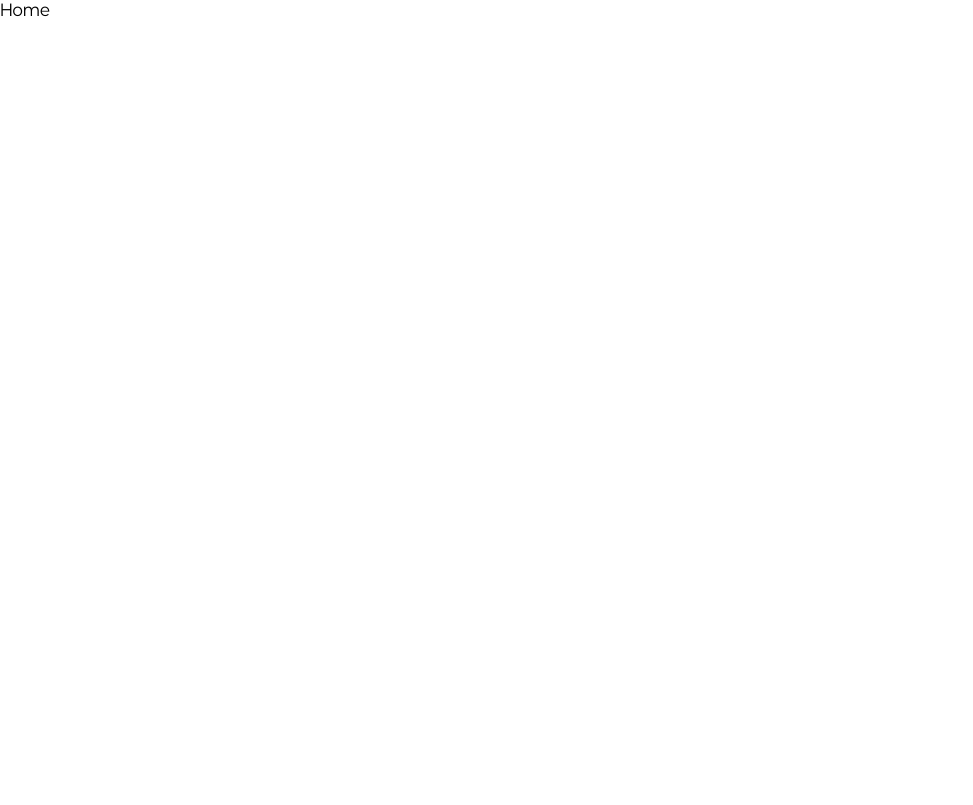
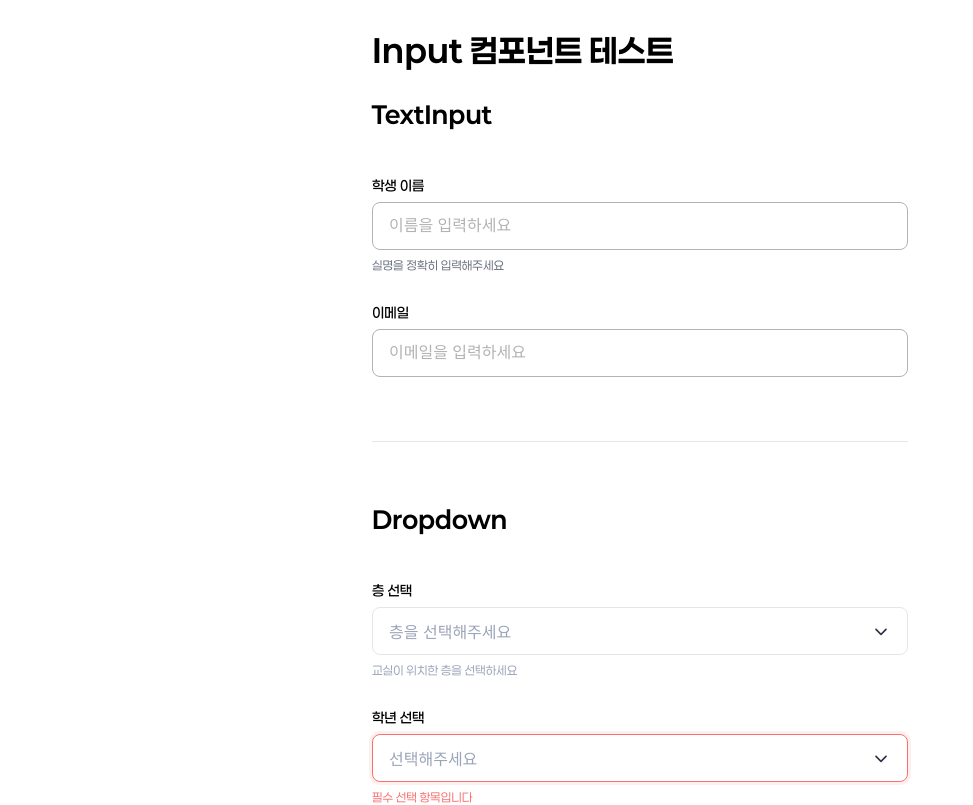
Before and after one commit to Teachers-Teachmon/Teachmon-Client-V2, a React (Vite) app: page / in a window 1280 px wide. Shown: the top 805 px of the page, without its empty margins (0-973 px from the left). Built offline with nearby package versions, Linux system fonts and the light colour scheme.

Commit message:
feat/TC-1 :: Dropdown 컴포넌트 제작

```diff
--- a/src/App.tsx
+++ b/src/App.tsx
@@ -1,9 +1,86 @@
 import { Routes, Route } from 'react-router-dom'
+import { useState } from 'react'
+import TextInput from './components/ui/input/textInput'
+import Dropdown from './components/ui/input/dropdown'
 
 function App() {
+  const [name, setName] = useState('')
+  const [email, setEmail] = useState('')
+
+  const [floor, setFloor] = useState('')
+  const [grade, setGrade] = useState('')
+  const [subject, setSubject] = useState('')
+
+  const floors = ['1층', '2층', '3층', '4층', '5층']
+  const grades = ['1학년', '2학년', '3학년']
+  const subjects = ['수학', '영어', '국어', '과학', '사회', '역사', '물리', '화학', '생물', '지구과학']
+
   return (
       <Routes>
-        <Route path="/" element={<div>Home</div>} />
+        <Route path="/" element={
+          <div style={{ padding: '2rem', maxWidth: '600px', margin: '0 auto' }}>
+            <h1>Input 컴포넌트 테스트</h1>
+
+            <div style={{ display: 'flex', flexDirection: 'column', gap: '2rem', marginTop: '2rem' }}>
+              <h2 style={{ marginBottom: '1rem' }}>TextInput</h2>
+
+              <TextInput
+                label="학생 이름"
+                placeholder="이름을 입력하세요"
+                value={name}
+                onChange={(e) => setName(e.target.value)}
+                helperText="실명을 정확히 입력해주세요"
+              />
+
+              <TextInput
+                label="이메일"
+                placeholder="이메일을 입력하세요"
+                value={email}
+                onChange={(e) => setEmail(e.target.value)}
+                error={email && !email.includes('@') ? '올바른 이메일 형식이 아닙니다' : undefined}
+              />
+
+              <hr style={{ margin: '2rem 0', border: 'none', borderTop: '1px solid #e5e7eb' }} />
+
+              <h2 style={{ marginBottom: '1rem' }}>Dropdown</h2>
+
+              <Dropdown
+                label="층 선택"
+                placeholder="층을 선택해주세요"
+                items={floors}
+                value={floor}
+                onChange={setFloor}
+                helperText="교실이 위치한 층을 선택하세요"
+              />
+
+              <Dropdown
+                label="학년 선택"
+                items={grades}
+                value={grade}
+                onChange={setGrade}
+                error={!grade ? '필수 선택 항목입니다' : undefined}
+              />
+
+              <Dropdown
+                label="과목 선택 (스크롤 테스트)"
+                placeholder="과목을 선택해주세요"
+                items={subjects}
+                value={subject}
+                onChange={setSubject}
+                customMaxHeight="12rem"
+              />
+
+              <Dropdown
+                label="비활성화 드롭다운"
+                placeholder="선택할 수 없습니다"
+                items={floors}
+                value=""
+                onChange={() => {}}
+                disabled
+              />
+            </div>
+          </div>
+        } />
         <Route path="*" element={<div>Not Found</div>} />
       </Routes>
   )
--- /dev/null
+++ b/src/components/ui/input/dropdown/index.tsx
@@ -0,0 +1,116 @@
+import { useState, useRef, useEffect } from "react";
+import * as S from "./style";
+import bottomArrow from "/icons/bottomArrow.svg";
+
+interface DropdownProps<T = string> {
+  label?: string;
+  placeholder?: string;
+  items: T[];
+  value?: T;
+  onChange: (value: T) => void;
+  error?: string;
+  helperText?: string;
+  disabled?: boolean;
+  customHeight?: string;
+  customBorderRadius?: string;
+  customMaxHeight?: string;
+  renderItem?: (item: T) => React.ReactNode;
+  getItemKey?: (item: T, index: number) => string | number;
+}
+
+export default function Dropdown<T = string>({
+  label,
+  placeholder = "선택해주세요",
+  items,
+  value,
+  onChange,
+  error,
+  helperText,
+  disabled = false,
+  customHeight,
+  customBorderRadius,
+  customMaxHeight,
+  renderItem,
+  getItemKey
+}: DropdownProps<T>) {
+  const [isOpen, setIsOpen] = useState(false);
+  const dropdownRef = useRef<HTMLDivElement>(null);
+  const hasError = !!error;
+
+  // 외부 클릭 감지
+  useEffect(() => {
+    const handleClickOutside = (event: MouseEvent) => {
+      if (dropdownRef.current && !dropdownRef.current.contains(event.target as Node)) {
+        setIsOpen(false);
+      }
+    };
+
+    if (isOpen) {
+      document.addEventListener("mousedown", handleClickOutside);
+    }
+
+    return () => {
+      document.removeEventListener("mousedown", handleClickOutside);
+    };
+  }, [isOpen]);
+
+  const handleToggle = () => {
+    if (!disabled) {
+      setIsOpen(!isOpen);
+    }
+  };
+
+  const handleSelect = (item: T) => {
+    onChange(item);
+    setIsOpen(false);
+  };
+
+  const displayValue = value !== undefined && value !== null ? String(value) : null;
+  const defaultRenderItem = (item: T) => String(item);
+  const itemRenderer = renderItem || defaultRenderItem;
+  const keyGenerator = getItemKey || ((item: T, index: number) => index);
+
+  return (
+    <S.DropdownWrapper ref={dropdownRef}>
+      {label && <S.Label>{label}</S.Label>}
+
+      <S.DropdownContainer
+        $hasError={hasError}
+        $disabled={disabled}
+        $isOpen={isOpen}
+        $height={customHeight}
+        $borderRadius={customBorderRadius}
+        onClick={handleToggle}
+      >
+        <S.SelectedText $placeholder={!displayValue}>
+          {displayValue || placeholder}
+        </S.SelectedText>
+
+        <S.ArrowIcon $isOpen={isOpen} src={bottomArrow} alt="arrow" />
+
+        {isOpen && !disabled && (
+          <S.DropdownMenu
+            $maxHeight={customMaxHeight}
+            $borderRadius={customBorderRadius}
+          >
+            {items.map((item, index) => (
+              <S.DropdownItem
+                key={keyGenerator(item, index)}
+                $selected={value === item}
+                onClick={(e) => {
+                  e.stopPropagation();
+                  handleSelect(item);
+                }}
+              >
+                {itemRenderer(item)}
+              </S.DropdownItem>
+            ))}
+          </S.DropdownMenu>
+        )}
+      </S.DropdownContainer>
+
+      {error && <S.ErrorMessage>{error}</S.ErrorMessage>}
+      {!error && helperText && <S.HelperText>{helperText}</S.HelperText>}
+    </S.DropdownWrapper>
+  );
+}
--- /dev/null
+++ b/src/components/ui/input/dropdown/style.ts
@@ -0,0 +1,135 @@
+import styled from "@emotion/styled";
+import { colors, zIndex, radius } from "@/styles/theme";
+
+export const DropdownWrapper = styled.div`
+  display: flex;
+  flex-direction: column;
+  font-family: 'Pretendard', sans-serif;
+  gap: 0.5rem;
+  width: 100%;
+  font-family: inherit;
+`
+
+export const Label = styled.label`
+  font-size: 0.875rem;
+  font-weight: 500;
+  color: ${colors.text};
+  font-family: inherit;
+`
+
+export const DropdownContainer = styled.div<{
+  $hasError?: boolean;
+  $disabled?: boolean;
+  $isOpen?: boolean;
+  $height?: string;
+  $borderRadius?: string;
+}>`
+  position: relative;
+  width: 100%;
+  height: ${props => props.$height || '3rem'};
+  display: flex;
+  align-items: center;
+  justify-content: space-between;
+  padding: 0.75rem 1rem;
+  font-size: 1rem;
+  font-family: inherit;
+  border: 1px solid ${props => props.$hasError ? colors.error : props.$isOpen ? colors.primary : colors.n02};
+  border-radius: ${props => props.$borderRadius || radius.md};
+  background-color: ${props => props.$disabled ? colors.primaryBackground : colors.background};
+  cursor: ${props => props.$disabled ? 'not-allowed' : 'pointer'};
+  transition: all 0.2s ease;
+  user-select: none;
+  opacity: ${props => props.$disabled ? '0.6' : '1'};
+
+  &:hover {
+    ${props => !props.$disabled && `
+      border-color: ${props.$hasError ? colors.error : colors.primary};
+    `}
+  }
+
+  ${props => props.$isOpen && !props.$hasError && `
+    box-shadow: 0 0 0 3px ${colors.primary100};
+  `}
+
+  ${props => props.$hasError && `
+    box-shadow: 0 0 0 3px rgba(248, 113, 113, 0.1);
+  `}
+`
+
+export const SelectedText = styled.p<{ $placeholder?: boolean }>`
+  margin: 0;
+  color: ${props => props.$placeholder ? colors.primaryGray : colors.text};
+  font-family: -apple-system, BlinkMacSystemFont, 'Segoe UI', Roboto, Oxygen, Ubuntu, Cantarell, sans-serif;
+`
+
+export const ArrowIcon = styled.img<{ $isOpen?: boolean }>`
+  display: flex;
+  align-items: center;
+  transition: transform 0.2s ease;
+  transform: ${props => props.$isOpen ? 'rotate(180deg)' : 'rotate(0deg)'};
+  width: 20px;
+  height: 20px;
+`
+
+export const DropdownMenu = styled.ul<{
+  $maxHeight?: string;
+  $borderRadius?: string;
+}>`
+  position: absolute;
+  top: calc(100% + 0.25rem);
+  left: 0;
+  right: 0;
+  background-color: ${colors.background};
+  border: 1px solid ${colors.n02};
+  border-radius: ${props => props.$borderRadius || radius.md};
+  box-shadow: 0 4px 6px -1px rgba(0, 0, 0, 0.1), 0 2px 4px -1px rgba(0, 0, 0, 0.06);
+  max-height: ${props => props.$maxHeight || '15rem'};
+  overflow-y: auto;
+  z-index: ${zIndex.dropdown};
+  padding: 0.25rem;
+  margin: 0;
+  list-style: none;
+  font-family: -apple-system, BlinkMacSystemFont, 'Segoe UI', Roboto, Oxygen, Ubuntu, Cantarell, sans-serif;
+
+  /* 스크롤바 스타일링 */
+  &::-webkit-scrollbar {
+    width: 6px;
+  }
+
+  &::-webkit-scrollbar-track {
+    background: transparent;
+  }
+
+  &::-webkit-scrollbar-thumb {
+    background: ${colors.n03};
+    border-radius: 3px;
+  }
+
+  &::-webkit-scrollbar-thumb:hover {
+    background: ${colors.primaryGray};
+  }
+`
+
+export const DropdownItem = styled.li<{ $selected?: boolean }>`
+  padding: 0.625rem 0.75rem;
+  cursor: pointer;
+  border-radius: ${radius.sm};
+  transition: background-color 0.15s ease;
+  font-family: -apple-system, BlinkMacSystemFont, 'Segoe UI', Roboto, Oxygen, Ubuntu, Cantarell, sans-serif;
+  color: ${colors.text};
+  background-color: ${props => props.$selected ? colors.primary100 : 'transparent'};
+
+  &:hover {
+    background-color: ${props => props.$selected ? colors.primary200 : colors.primaryBackground};
+  }
+`
+
+export const ErrorMessage = styled.span`
+  font-size: 0.75rem;
+  color: ${colors.error};
+`
+
+export const HelperText = styled.span`
+  font-size: 0.75rem;
+  color: ${colors.primaryGray};
+`
```
Also changed, not shown: public/icons/bottomArrow.svg (added), src/components/ui/input/textInput/index.tsx (renamed from src/components/ui/input/textInput/input.tsx), 1 other file (tests, documents, lock files or other folders).
